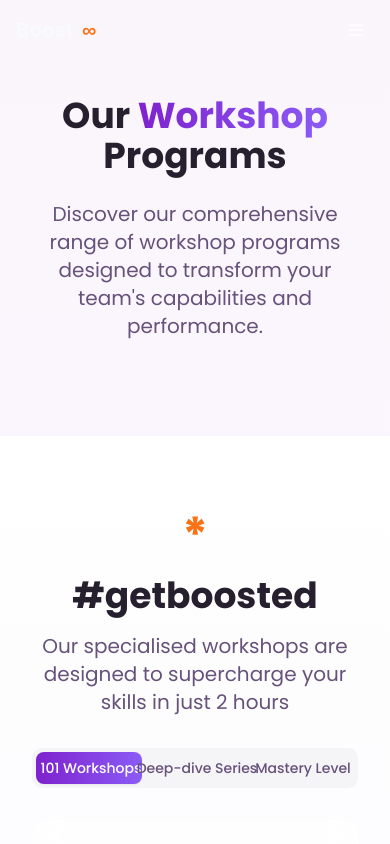
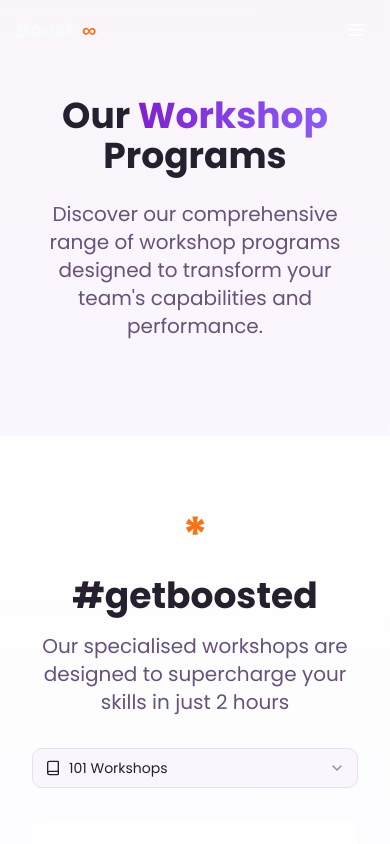
Before and after one commit to janesaWECOMM/portfolio-vision-scheduler, a React (Vite) app: page /workshops in a window 390 px wide. Shown: the top 844 px of the page. Built offline with nearby package versions, Linux system fonts and the light colour scheme.

Commit message:
Fix: Resolve RovingFocusGroup error
The error `RovingFocusGroupItem` must be used within `RovingFocusGroup` is resolved.

```diff
--- a/src/components/WorkshopSection.tsx
+++ b/src/components/WorkshopSection.tsx
@@ -1,10 +1,17 @@
-import { Clock, Users, Book, GraduationCap, Presentation, Star } from "lucide-react";
+
+import { Clock, Users, Book, GraduationCap, Presentation, Star, ChevronDown } from "lucide-react";
 import { Button } from "@/components/ui/button";
 import { Badge } from "@/components/ui/badge";
 import { Tabs, TabsContent, TabsList, TabsTrigger } from "@/components/ui/tabs";
 import { useIsMobile } from "@/hooks/use-mobile";
 import { ScrollArea } from "@/components/ui/scroll-area";
-import { Carousel, CarouselContent, CarouselItem } from "@/components/ui/carousel";
+import {
+  Select,
+  SelectContent,
+  SelectItem,
+  SelectTrigger,
+  SelectValue,
+} from "@/components/ui/select";
 
 interface Workshop {
   id: string;
@@ -187,20 +194,71 @@ const WorkshopSection = () => {
           <p className="text-xl text-muted-foreground mb-8">Our specialised workshops are designed to supercharge your skills in just 2 hours</p>
 
           <Tabs defaultValue="101" className="w-full">
-            <TabsList className="grid grid-cols-3 mb-8">
-              <TabsTrigger value="101" className="data-[state=active]:button-gradient data-[state=active]:text-white">
+            {isMobile ? (
+              <div className="mb-8">
+                <Select
+                  defaultValue="101"
+                  onValueChange={(value) => {
+                    // Find the tab with this value and click it
+                    const tab = document.querySelector(`[data-value="${value}"]`);
+                    if (tab) {
+                      (tab as HTMLElement).click();
+                    }
+                  }}
+                >
+                  <SelectTrigger className="w-full">
+                    <SelectValue placeholder="Select workshop category" />
+                  </SelectTrigger>
+                  <SelectContent>
+                    <SelectItem value="101">
+                      <div className="flex items-center">
+                        <Book className="w-4 h-4 mr-2" />
+                        <span>101 Workshops</span>
+                      </div>
+                    </SelectItem>
+                    <SelectItem value="deep-dive">
+                      <div className="flex items-center">
+                        <Presentation className="w-4 h-4 mr-2" />
+                        <span>Deep-dive Series</span>
+                      </div>
+                    </SelectItem>
+                    <SelectItem value="mastery">
+                      <div className="flex items-center">
+                        <GraduationCap className="w-4 h-4 mr-2" />
+                        <span>Mastery Level</span>
+                      </div>
+                    </SelectItem>
+                  </SelectContent>
+                </Select>
+              </div>
+            ) : (
+              <TabsList className="grid grid-cols-3 mb-8 w-full">
+                <TabsTrigger
+                  value="101"
+                  className="data-[state=active]:button-gradient data-[state=active]:text-white px-3 py-2"
+                  data-value="101"
+                >
                   <Book className="w-4 h-4 mr-1" />
-                101 Workshops
+                  <span className="whitespace-nowrap">101 Workshops</span>
                 </TabsTrigger>
-              <TabsTrigger value="deep-dive" className="data-[state=active]:button-gradient data-[state=active]:text-white">
+                <TabsTrigger
+                  value="deep-dive"
+                  className="data-[state=active]:button-gradient data-[state=active]:text-white px-3 py-2"
+                  data-value="deep-dive"
+                >
                   <Presentation className="w-4 h-4 mr-1" />
-                Deep-dive Series
+                  <span className="whitespace-nowrap">Deep-dive Series</span>
                 </TabsTrigger>
-              <TabsTrigger value="mastery" className="data-[state=active]:button-gradient data-[state=active]:text-white">
+                <TabsTrigger
+                  value="mastery"
+                  className="data-[state=active]:button-gradient data-[state=active]:text-white px-3 py-2"
+                  data-value="mastery"
+                >
                   <GraduationCap className="w-4 h-4 mr-1" />
-                Mastery Level
+                  <span className="whitespace-nowrap">Mastery Level</span>
                 </TabsTrigger>
               </TabsList>
+            )}
 
             <TabsContent value="101" className="mt-0">
               <div className="grid grid-cols-1 gap-8">
--- a/src/components/ui/tabs.tsx
+++ b/src/components/ui/tabs.tsx
@@ -1,3 +1,4 @@
+
 import * as React from "react"
 import * as TabsPrimitive from "@radix-ui/react-tabs"
 
```
Lines whose indentation alone changed are shown as unchanged.
